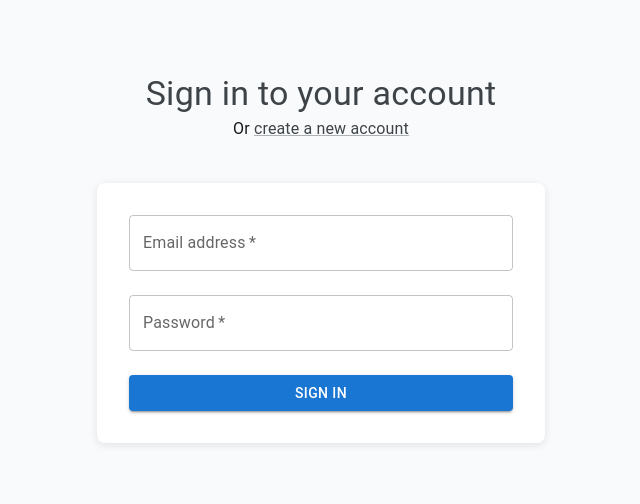
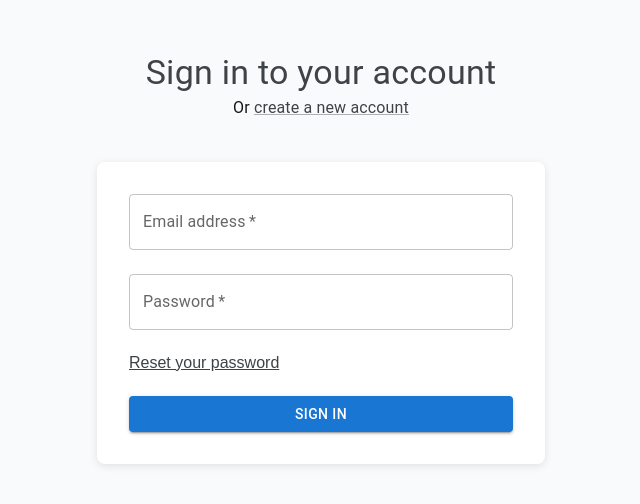
Before and after one commit to dgtutv/messenger, a Next.js app in the folder client/: page /sign-in in a window 1280 px wide. Shown: the part 142-646 px from the top of the page, without its empty margins (319-959 px from the left). Built offline with nearby package versions, Linux system fonts and the light colour scheme.

Commit message:
Added dummy password reset link

```diff
--- a/client/src/app/components/login-card.jsx
+++ b/client/src/app/components/login-card.jsx
@@ -2,6 +2,7 @@
 import React, { useState } from 'react'
 import { Box, TextField, Button, Typography } from '@mui/material'
 import { useRouter } from 'next/navigation'
+import Link from 'next/link'
 
 const LoginCard = () => {
     const [email, setEmail] = useState("");
@@ -100,6 +101,7 @@ const LoginCard = () => {
                 {error && (
                     <Typography color="error" variant="body2">{error}</Typography>
                 )}
+                <Link href="/register" style={{ cursor: "pointer", alignSelf: "flex-start", textDecoration: "underline", color: "#3d4246ff" }} >Reset your password</Link>
                 <Button type='submit' style={formControlStyle} variant="contained">Sign in</Button>
             </form>
         </Box>
```
